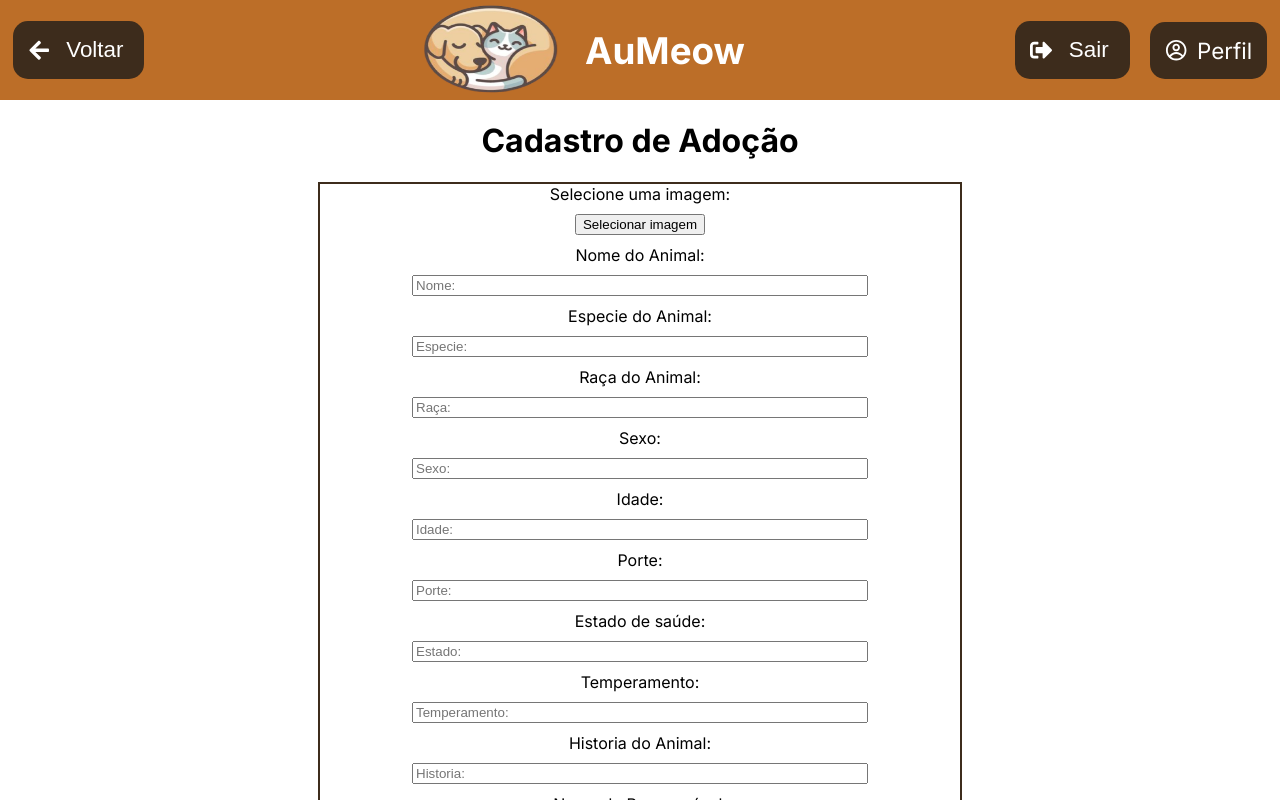
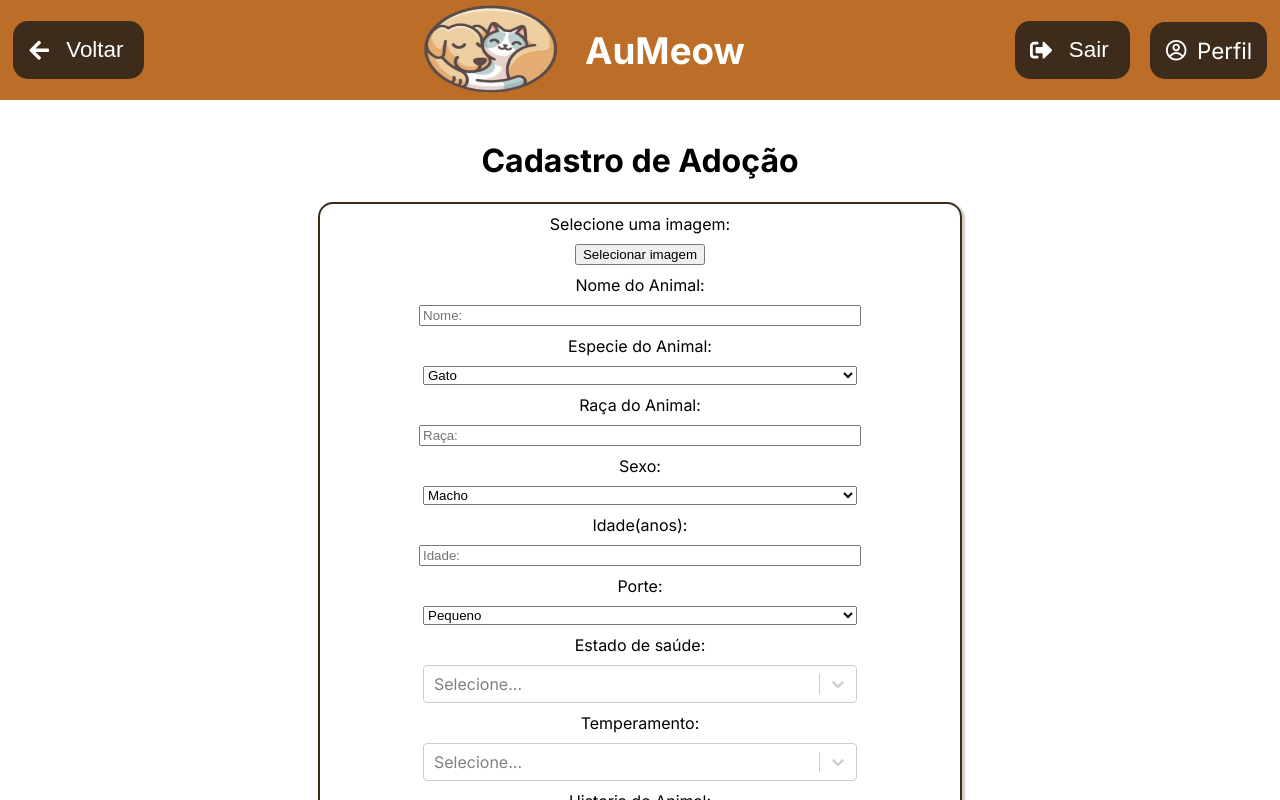
Before and after one commit to lucasshibata/aumeow_web, a React (Create React App) app: page /CadastroDeAdocao in a window 1280 px wide. Shown: the top 800 px of the page. Built offline with nearby package versions, Linux system fonts and the light colour scheme; no server answers.

Commit message:
finalização da lógica do sistema de adoção, falta só alguns detalhes de estilização.

```diff
--- a/package.json
+++ b/package.json
@@ -12,6 +12,7 @@
     "react-icons": "^5.3.0",
     "react-router-dom": "^6.27.0",
     "react-scripts": "5.0.1",
+    "react-select": "^5.10.1",
     "web-vitals": "^2.1.4",
     "ws": "^8.18.1"
   },
--- a/src/App.css
+++ b/src/App.css
@@ -9,6 +9,7 @@
     --branco: #FFFFFF;
     --preto: #000000;
     --fonte-texto: "Inter";
+    --marrom-text-placeholder:#3d2c1c9f;
 }
 .App{
     font-family: "Inter";
--- a/src/components/layout/Header.tsx
+++ b/src/components/layout/Header.tsx
@@ -130,7 +130,7 @@ export default function Header(){
                 </div>
                 {/* ============================================= */}
                 <div style={stylesContent}>
-                    {(isSobreNos || isMenuPrestador || isMenuCliente || isMenuAdministracao) && (
+                    {(isMenuPrestador || isMenuCliente || isMenuAdministracao) && (
                         <div style={stylesInnerDiv}>
                             <FaHome style={stylesIcons}/><Link to="/" style={stylesText}>Home</Link>
                         </div>
--- a/src/components/screens/CadastroDeAdocao/CadastroDeAdocao.css
+++ b/src/components/screens/CadastroDeAdocao/CadastroDeAdocao.css
@@ -8,6 +8,7 @@
         display: flex;
         flex-direction: column;
         align-items: center;
+        padding: 20px;
         & .TitleCadastroDeAdocao{
             color: var(--preto);
         }
@@ -16,14 +17,52 @@
             flex-direction: column;
             align-items: center;
             width: 50%;
+            padding: 10px;
             gap: 10px;
             border: solid 2px var(--marrom-btn);
+            border-radius: 15px;
+            box-shadow: 2px 2px 2px 1px rgba(0, 0, 0, 0.2);
             & .txtCadastroDeAdocao{
                 color: var(--preto);
             }
             & .InputTextCadastroDeAdocao{
                 width: 70%;
+                color: black;
             }
         }
     }
 }
+
+.select__control {
+  background-color: #f0f0f0;
+  border-color: #ccc;
+  color: black;
+}
+
+.select__option {
+  background-color: white;
+  color: black;
+}
+
+.select__option--is-selected {
+  background-color: #cce5ff;
+  color: #000;
+}
+
+.select__option--is-focused {
+  background-color: #e6f2ff;
+  color: black;
+}
+
+.select__multi-value {
+  background-color: #d9edf7;
+  color: #000;
+}
+
+.select__multi-value__label {
+  color: #000;
+}
+
+.select__multi-value__remove {
+  color: #000;
+}
--- a/src/components/screens/CadastroDeAdocao/CadastroDeAdocao.tsx
+++ b/src/components/screens/CadastroDeAdocao/CadastroDeAdocao.tsx
@@ -2,7 +2,8 @@ import { useState, useRef } from "react";
 import { ref, database, auth, get, set, push} from "../../firebase/Firebase";
 import s3 from "../../aws/aws-config";
 import { useNavigate } from "react-router-dom";
-import { useForm } from "react-hook-form";
+import { useForm, Controller } from "react-hook-form";
+import Select from "react-select";
 import Header from "../../layout/Header";
 import Footer from "../../layout/Footer";
 import "./CadastroDeAdocao.css";
@@ -23,9 +24,35 @@ interface AdocaoData {
     UIDCadastrante: string;
     EmailCadastrante: string;
 }
+const saudeOptions = [
+  { value: "vacinacaoEmDia", label: "Vacinação em dia" },
+  { value: "vacinacaoIncompleta", label: "Vacinação incompleta" },
+  { value: "castrado", label: "Castrado" },
+  { value: "naoCastrado", label: "Não Castrado" },
+  { value: "vermifugado", label: "Vermifugado" },
+  { value: "naoVermifugado", label: "Não Vermifugado" },
+  { value: "FivPositivo", label: "FIV positivo" },
+  { value: "FelvPositivo", label: "FELV positivo" },
+  { value: "possuiComorbidades", label: "Possui comorbidades" }
+];
+const temperamentoOptions = [
+  { value: "docil", label: "Dócil" },
+  { value: "ativoEnergetico", label: "Ativo/Energético" },
+  { value: "calmoTranquilo", label: "Calmo/Tranquilo" },
+  { value: "brincalhao", label: "Brincalhão" },
+  { value: "independente", label: "Independente" },
+  { value: "sociavel", label: "Sociável" },
+  { value: "dominante", label: "Dominante" },
+  { value: "timidoMedroso", label: "Tímido/Medroso" },
+  { value: "preguicoso", label: "Preguiçoso" },
+  { value: "bravoReativo", label: "Bravo/Reativo" },
+  { value: "protetorTerritorial", label: "Protetor/Territorial" },
+  { value: "inteligente", label: "Inteligente" },
+  { value: "carenteGrudento", label: "Carente/Grudento" }
+];
 
 export default function CadastroDeAdocao(){
-    const { register, handleSubmit } = useForm();
+    const { register, handleSubmit, control } = useForm();
     const navigate = useNavigate();
     const [file, setFile] = useState<File | null>(null);
     const [uploading, setUploading] = useState(false);
@@ -58,6 +85,8 @@ export default function CadastroDeAdocao(){
         const adocaoRef = push(ref(database, 'adocao'));
         const dbUserNameRef = ref(database, 'users/' + user?.uid + '/nome');
         const dbUserEmailRef = ref(database, 'users/' + user?.uid + '/email');
+        const estadoSaude = data.estadoSaude?.map((opt:any) => opt.value) || [];
+        const temperamentoDoAnimal = data.temperamentoDoAnimal?.map((opt:any) => opt.value) || [];
 
         let AdocaoData: AdocaoData = {
             Nome: data.nome,
@@ -66,8 +95,8 @@ export default function CadastroDeAdocao(){
             Sexo:data.sexo,
             Idade:data.idade,
             Porte:data.porte,
-            EstadoDeSaude: data.estadoDeSaude,
-            Temperamento: data.temperamento,
+            EstadoDeSaude: estadoSaude,
+            Temperamento: temperamentoDoAnimal,
             HistoriaDoAnimal: data.historiaDoAnimal,
             NomeResponsavel: data.nomeResponsavel,
             EmailResponsavel: data.emailResponsavel,
@@ -113,7 +142,7 @@ export default function CadastroDeAdocao(){
         if (funcao === 'prestador'){
             navigate('/MenuPrestador');
         } else if(funcao === 'cliente'){
-            navigate('/Cliente');
+            navigate('/MenuCliente');
         } else{
             navigate('/MenuAdministracao');
         }
@@ -151,6 +180,7 @@ export default function CadastroDeAdocao(){
                         style={{ display: 'none' }}
                     />
                     <button
+                        type="button"
                         onClick={handleClick}
                         className="botaoUploadImagemCadastroDeAdocao"
                     >Selecionar imagem</button>
@@ -162,12 +192,10 @@ export default function CadastroDeAdocao(){
                         {...register("nome", { required: true })}
                     />
                     <label className='txtCadastroDeAdocao'>Especie do Animal:</label>
-                    <input
-                        className='InputTextCadastroDeAdocao'
-                        type='text'
-                        placeholder='Especie:'
-                        {...register("especie", { required: true })}
-                    />
+                    <select className='InputTextCadastroDeAdocao' {...register("especie", { required: true })}>
+                        <option value="gato">Gato</option>
+                        <option value="cachorro">Cachorro</option>
+                    </select>
                     <label className='txtCadastroDeAdocao'>Raça do Animal:</label>
                     <input
                         className='InputTextCadastroDeAdocao'
@@ -176,13 +204,11 @@ export default function CadastroDeAdocao(){
                         {...register("raca", { required: true })}
                     />
                     <label className='txtCadastroDeAdocao'>Sexo:</label>
-                    <input
-                        className='InputTextCadastroDeAdocao'
-                        type='text'
-                        placeholder='Sexo:'
-                        {...register("sexo", { required: true })}
-                    />
-                    <label className='txtCadastroDeAdocao'>Idade:</label>
+                    <select className='InputTextCadastroDeAdocao' {...register("sexo", { required: true })}>
+                        <option value="macho">Macho</option>
+                        <option value="femea">Fêmea</option>
+                    </select>
+                    <label className='txtCadastroDeAdocao'>Idade(anos):</label>
                     <input
                         className='InputTextCadastroDeAdocao'
                         type='text'
@@ -190,25 +216,42 @@ export default function CadastroDeAdocao(){
                         {...register("idade", { required: true })}
                     />
                     <label className='txtCadastroDeAdocao'>Porte:</label>
-                    <input
-                        className='InputTextCadastroDeAdocao'
-                        type='text'
-                        placeholder='Porte:'
-                        {...register("porte", { required: true })}
-                    />
+                    <select className='InputTextCadastroDeAdocao' {...register("porte", { required: true })}>
+                        <option value="pequeno">Pequeno</option>
+                        <option value="medio">Médio</option>
+                        <option value="grande">Grande</option>
+                    </select>
                     <label className='txtCadastroDeAdocao'>Estado de saúde:</label>
-                    <input
-                        className='InputTextCadastroDeAdocao'
-                        type='text'
-                        placeholder='Estado:'
-                        {...register("estadoDeSaude", { required: true })}
+                    <Controller
+                        name="estadoSaude"
+                        control={control}
+                        defaultValue={[]}
+                        render={({ field }) => (
+                        <Select
+                            {...field}
+                            options={saudeOptions}
+                            isMulti
+                            placeholder="Selecione..."
+                            className="InputTextCadastroDeAdocao"
+                            classNamePrefix="select"
+                        />
+                        )}
                     />
                     <label className='txtCadastroDeAdocao'>Temperamento:</label>
-                    <input
-                        className='InputTextCadastroDeAdocao'
-                        type='text'
-                        placeholder='Temperamento:'
-                        {...register("temperamento", { required: true })}
+                    <Controller
+                        name="temperamentoDoAnimal"
+                        control={control}
+                        defaultValue={[]}
+                        render={({ field }) => (
+                        <Select
+                            {...field}
+                            options={temperamentoOptions}
+                            isMulti
+                            placeholder="Selecione..."
+                            className="InputTextCadastroDeAdocao"
+                            classNamePrefix="select"
+                        />
+                        )}
                     />
                     <label className='txtCadastroDeAdocao'>Historia do Animal:</label>
                     <input
--- a/src/components/screens/PaginaDeAdocao/PaginaDeAdocao.tsx
+++ b/src/components/screens/PaginaDeAdocao/PaginaDeAdocao.tsx
@@ -26,7 +26,13 @@ interface AnimaisAdocao {
 function PaginaDeAdocao(){
     const [adocao, setAdocao] = useState<AnimaisAdocao[]>([]);
     const [loading, setLoading] = useState(true);
+
     const [filtroNome, setFiltroNome] = useState('');
+    const [filtroEspecie, setFiltroEspecie] = useState('');
+    const [filtroRaca, setFiltroRaca] = useState('');
+    const [filtroSexo, setFiltroSexo] = useState('');
+    const [filtroIdade, setFiltroIdade] = useState('');
+
     const navigate = useNavigate();
 
     useEffect(() => {
@@ -73,7 +79,11 @@ function PaginaDeAdocao(){
         return <p>Carregando...</p>;
     }
     const animaisFiltrados = adocao.filter((animal) =>
-        animal.Nome.toLowerCase().includes(filtroNome.toLowerCase())
+        animal.Nome.toLowerCase().includes(filtroNome.toLowerCase()) &&
+        animal.Especie.toLowerCase().includes(filtroEspecie.toLowerCase()) &&
+        animal.Raca.toLowerCase().includes(filtroRaca.toLowerCase()) &&
+        animal.Sexo.toLowerCase().includes(filtroSexo.toLowerCase()) &&
+        animal.Idade.toString().includes(filtroIdade.toLowerCase())
     );
 
     return(
@@ -83,6 +93,7 @@ function PaginaDeAdocao(){
                 <div className="DivBtnPaginaDeAdocao" onClick={()=>navigate("/CadastroDeAdocao")}>
                     <FaPlus className="IconBtnPaginaDeAdocao" /><button className="BtnIrParaCadastroPaginaDeAdocao">Cadastro De Adoção</button>
                 </div>
+                <div className="DivContainerDeFiltrosPaginaDeAdocao">
                     <input
                         type="text"
                         placeholder="Buscar por nome"
@@ -90,6 +101,35 @@ function PaginaDeAdocao(){
                         onChange={(e) => setFiltroNome(e.target.value)}
                         className="InputFiltroNome"
                     />
+                    <input
+                        type="text"
+                        placeholder="Buscar por espécie"
+                        value={filtroEspecie}
+                        onChange={(e) => setFiltroEspecie(e.target.value)}
+                        className="InputFiltroEspecie"
+                    />
+                    <input
+                        type="text"
+                        placeholder="Buscar por raça"
+                        value={filtroRaca}
+                        onChange={(e) => setFiltroRaca(e.target.value)}
+                        className="InputFiltroRaca"
+                    />
+                    <input
+                        type="text"
+                        placeholder="Buscar por sexo"
+                        value={filtroSexo}
+                        onChange={(e) => setFiltroSexo(e.target.value)}
+                        className="InputFiltroSexo"
+                    />
+                    <input
+                        type="text"
+                        placeholder="Buscar por idade"
+                        value={filtroIdade}
+                        onChange={(e) => setFiltroIdade(e.target.value)}
+                        className="InputFiltroIdade"
+                    />
+                </div>
                 <ul className="ContainerAdocaoPaginaDeAdocao">
                     {animaisFiltrados.map((service:any) => (
                         <li className="ItemListaPaginaDeAdocao" key={service.id}>
--- a/src/components/screens/SobreNos/SobreNos.tsx
+++ b/src/components/screens/SobreNos/SobreNos.tsx
@@ -18,7 +18,7 @@ export default function SobreNos(){
                     <div className="DivContainerMiniImg">
                         <img className="Img1SobreNos" src={navImg1} alt="" />
                     </div>
-                    <p>Quem está por trás do AuMeow?</p>
+                    <p className="TituloArticle1SobreNos">Quem está por trás do AuMeow?</p>
                     <div className="DivContainerMiniImg2">
                         <img className="Img2SobreNos" src={navImg4} alt="" />
                     </div>
```
Also changed, not shown: src/components/screens/PaginaDeAdocao/PaginaDeAdocao.css (+19 -0 lines), src/components/screens/SobreNos/SobreNos.css (+14 -10 lines), 1 other file (tests, documents, lock files or other folders). Lines whose indentation alone changed are shown as unchanged.
